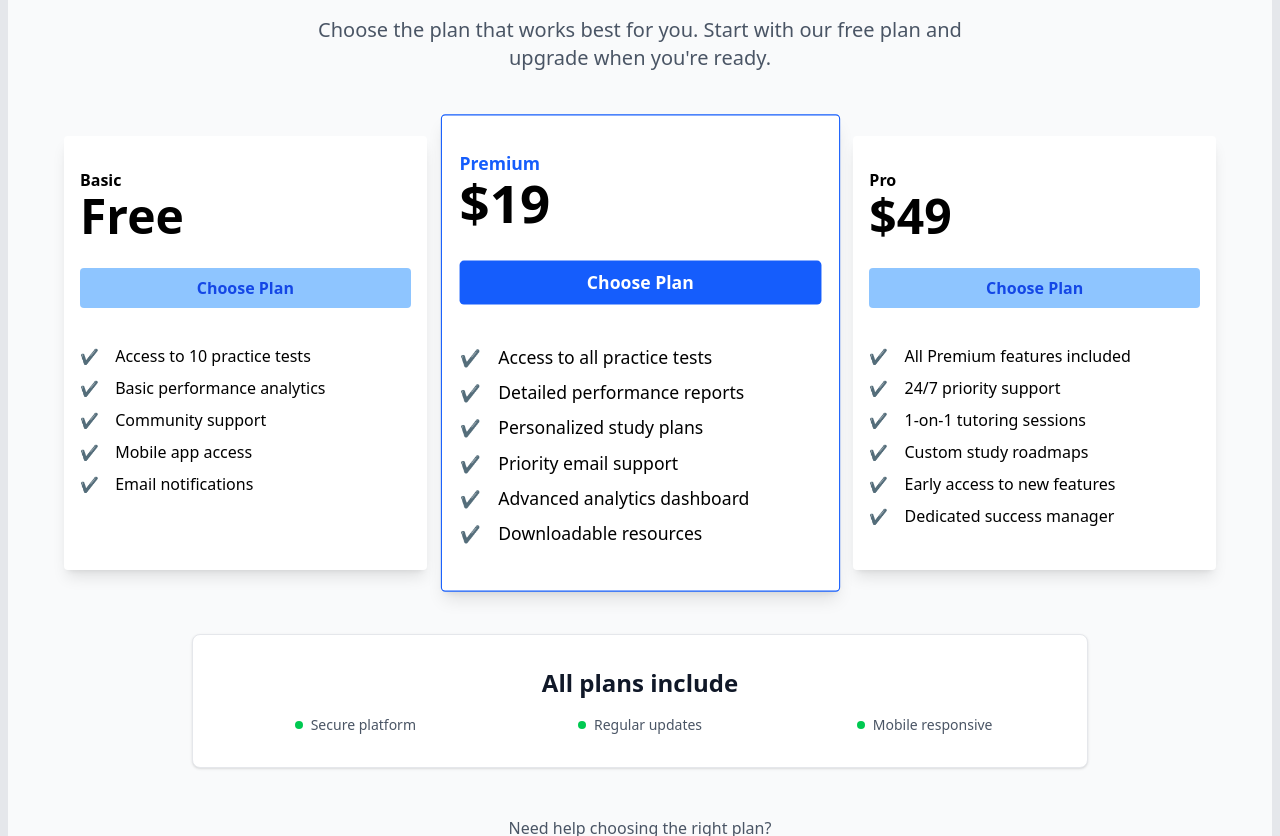
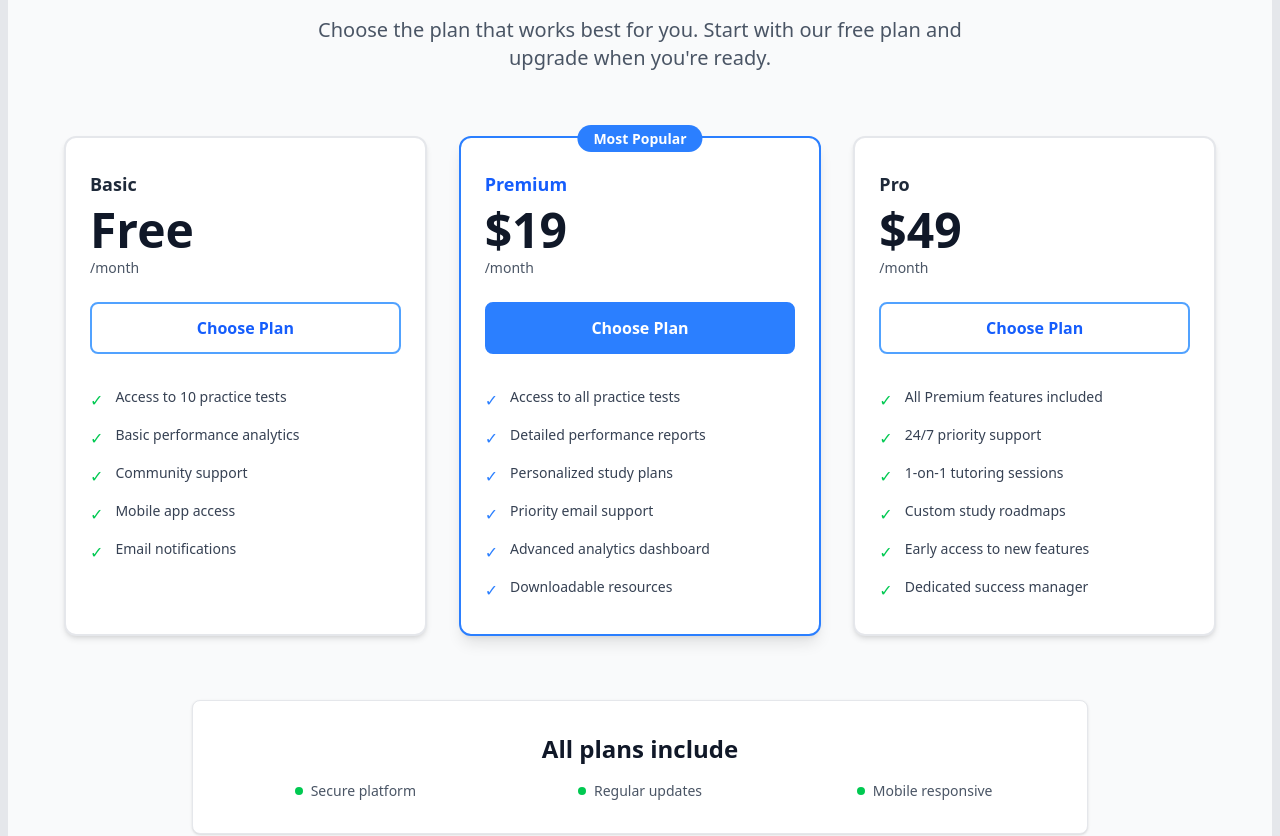
Before and after one commit to fran-897-uinx/CBT-Innovation, a React (Vite) app in the folder cbt-innovation/: page / in a window 1280 px wide. Shown: the part 2517-3353 px from the top of the page. Built offline with nearby package versions, Linux system fonts and the light colour scheme.

Commit message:
FIX: Updated the features and pricing section

```diff
--- a/cbt-innovation/src/LandPage/Features/Features.jsx
+++ b/cbt-innovation/src/LandPage/Features/Features.jsx
@@ -72,7 +72,7 @@ const Features = () => {
                         <span className="text-blue-600 font-semibold text-lg">FEATURES</span>
                         <span className="w-12 h-1 bg-gradient-to-r from-purple-500 to-blue-500 rounded-full"></span>
                     </div>
-                    <h1 className="text-4xl sm:text-5xl md:text-6xl font-bold bg-gradient-to-r from-gray-800 to-blue-600 bg-clip-text text-transparent mb-6">
+                    <h1 className="text-4xl sm:text-5xl md:text-6xl font-bold text-blue-600 mb-6">
                         Powerful Learning Features
                     </h1>
                     <p className="text-xl text-gray-600 max-w-3xl mx-auto leading-relaxed">
--- a/cbt-innovation/src/LandPage/Pricing/PricingCard.jsx
+++ b/cbt-innovation/src/LandPage/Pricing/PricingCard.jsx
@@ -1,26 +1,103 @@
+// import clsx from 'clsx'
+
+// export default function Pricingcard({
+//     plan,
+//     value,
+//     offers = [],
+//     isFeatured = false
+// }) {
+//     return (
+//         <div className={clsx(
+//             'bg-white flex-1 rounded py-8 px-4 shadow-lg',
+//             isFeatured && 'border border-blue-600 scale-110'
+//         )}>
+//             <h4 className={clsx('font-bold', isFeatured && 'text-blue-600')}>{plan}</h4>
+//             <h2 className='font-bold text-3xl sm:text-4xl md:text-5xl'>{typeof value === 'string' ? value : `$${value}`}</h2>
+//             <button className={clsx('rounded w-full py-2 px-7 my-7 font-bold cursor-pointer', isFeatured ? 'bg-blue-600 text-white' : 'bg-blue-300 text-blue-700')}>
+//                 Choose Plan
+//             </button>
+//             {offers.map((o) => (
+//                 <p key={o} className='my-2 text-nowrap'>
+//                     <span className='mr-3 font-normal text-[15px]'>✔️</span> {o}
+//                 </p>
+//             ))}
+//         </div>
+//     )
+// }
+
+
+
 import clsx from 'clsx'
 
-export default function Pricingcard({
+export default function PricingCard({
     plan,
     value,
+    period = '/month', // Added period prop for flexibility
     offers = [],
     isFeatured = false
 }) {
     return (
         <div className={clsx(
-            'bg-white flex-1 rounded py-8 px-4 shadow-lg',
-            isFeatured && 'border border-blue-600 scale-110'
+            'group flex-1 rounded-xl py-8 px-6 transition-all duration-300 hover:shadow-xl',
+            'bg-white border-2',
+            isFeatured
+                ? 'border-blue-500 shadow-lg relative'
+                : 'border-gray-200 shadow-md hover:border-blue-300'
         )}>
-            <h4 className={clsx('font-bold', isFeatured && 'text-blue-600')}>{plan}</h4>
-            <h2 className='font-bold text-3xl sm:text-4xl md:text-5xl'>{typeof value === 'string' ? value : `$${value}`}</h2>
-            <button className={clsx('rounded w-full py-2 px-7 my-7 font-bold cursor-pointer', isFeatured ? 'bg-blue-600 text-white' : 'bg-blue-300 text-blue-700')}>
+            {/* Featured badge */}
+            {isFeatured && (
+                <div className="absolute -top-3 left-1/2 transform -translate-x-1/2">
+                    <span className="bg-blue-500 text-white text-sm font-semibold px-4 py-1 rounded-full">
+                        Most Popular
+                    </span>
+                </div>
+            )}
+
+            {/* Plan name */}
+            <h4 className={clsx(
+                'font-bold text-lg mb-2',
+                isFeatured ? 'text-blue-600' : 'text-gray-800'
+            )}>
+                {plan}
+            </h4>
+
+            {/* Price */}
+            <div className="mb-6">
+                <h2 className="font-bold text-4xl sm:text-5xl text-gray-900">
+                    {typeof value === 'string' ? value : `$${value}`}
+                </h2>
+                {period && (
+                    <p className="text-gray-600 text-sm mt-1">{period}</p>
+                )}
+            </div>
+
+            {/* CTA Button */}
+            <button className={clsx(
+                'rounded-lg w-full py-3 px-6 mb-8 font-semibold cursor-pointer transition-all duration-200',
+                'border-2',
+                isFeatured
+                    ? 'bg-blue-500 text-white border-blue-500 hover:bg-blue-600 hover:border-blue-600'
+                    : 'bg-white text-blue-600 border-blue-400 hover:bg-blue-50 hover:border-blue-500'
+            )}>
                 Choose Plan
             </button>
-            {offers.map((o) => (
-                <p key={o} className='my-2 text-nowrap'>
-                    <span className='mr-3 font-normal text-[15px]'>✔️</span> {o}
-                </p>
-            ))}
+
+            {/* Features list */}
+            <div className="space-y-3">
+                {offers.map((offer, index) => (
+                    <div key={index} className="flex items-start">
+                        <span className={clsx(
+                            'mr-3 mt-0.5 flex-shrink-0',
+                            isFeatured ? 'text-blue-500' : 'text-green-500'
+                        )}>
+                            ✓
+                        </span>
+                        <p className="text-gray-700 text-sm leading-relaxed">
+                            {offer}
+                        </p>
+                    </div>
+                ))}
+            </div>
         </div>
     )
 }
```
Also changed, not shown: cbt-innovation/src/LandPage/Pricing/Pricing.jsx (+0 -63 lines).
